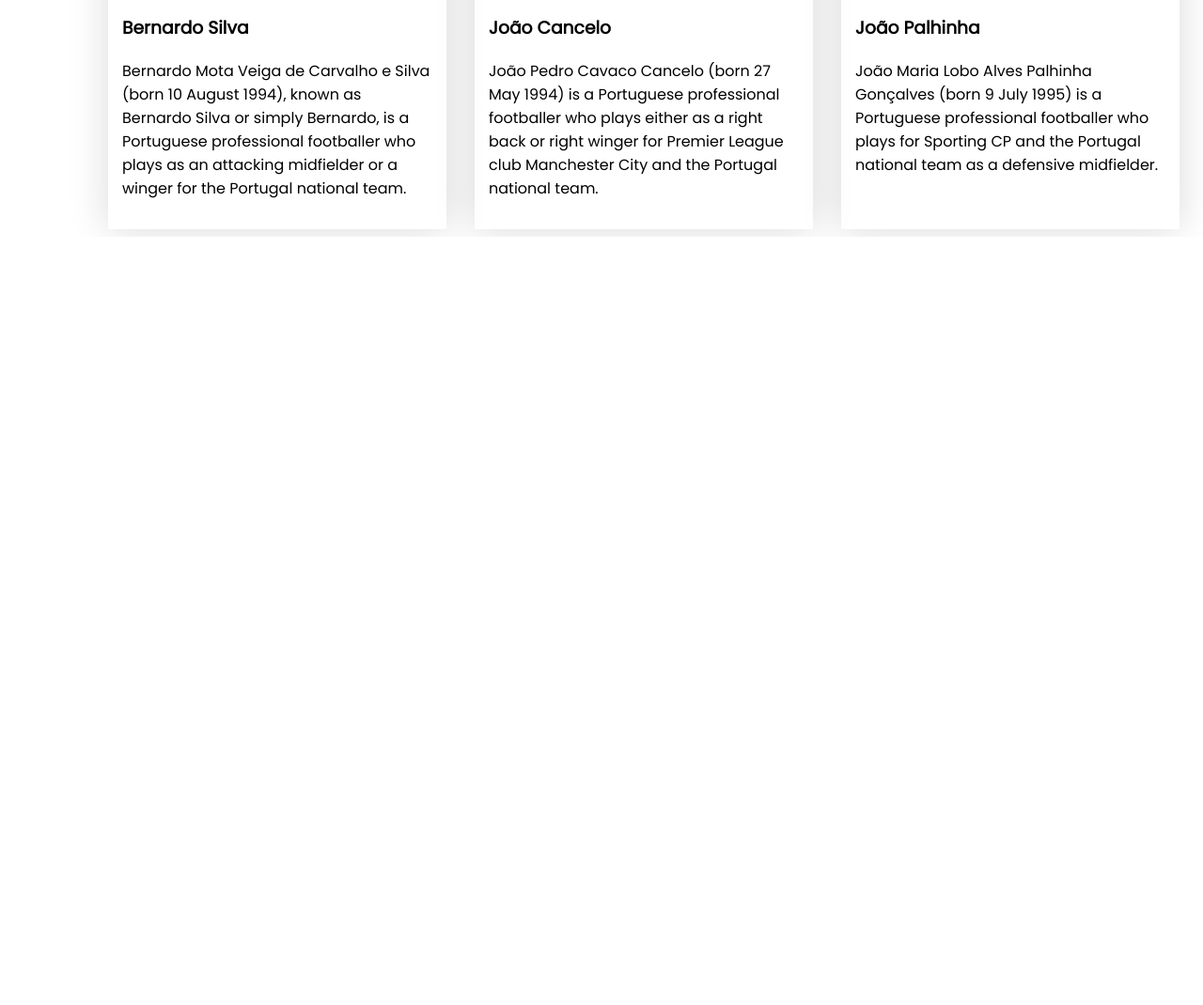
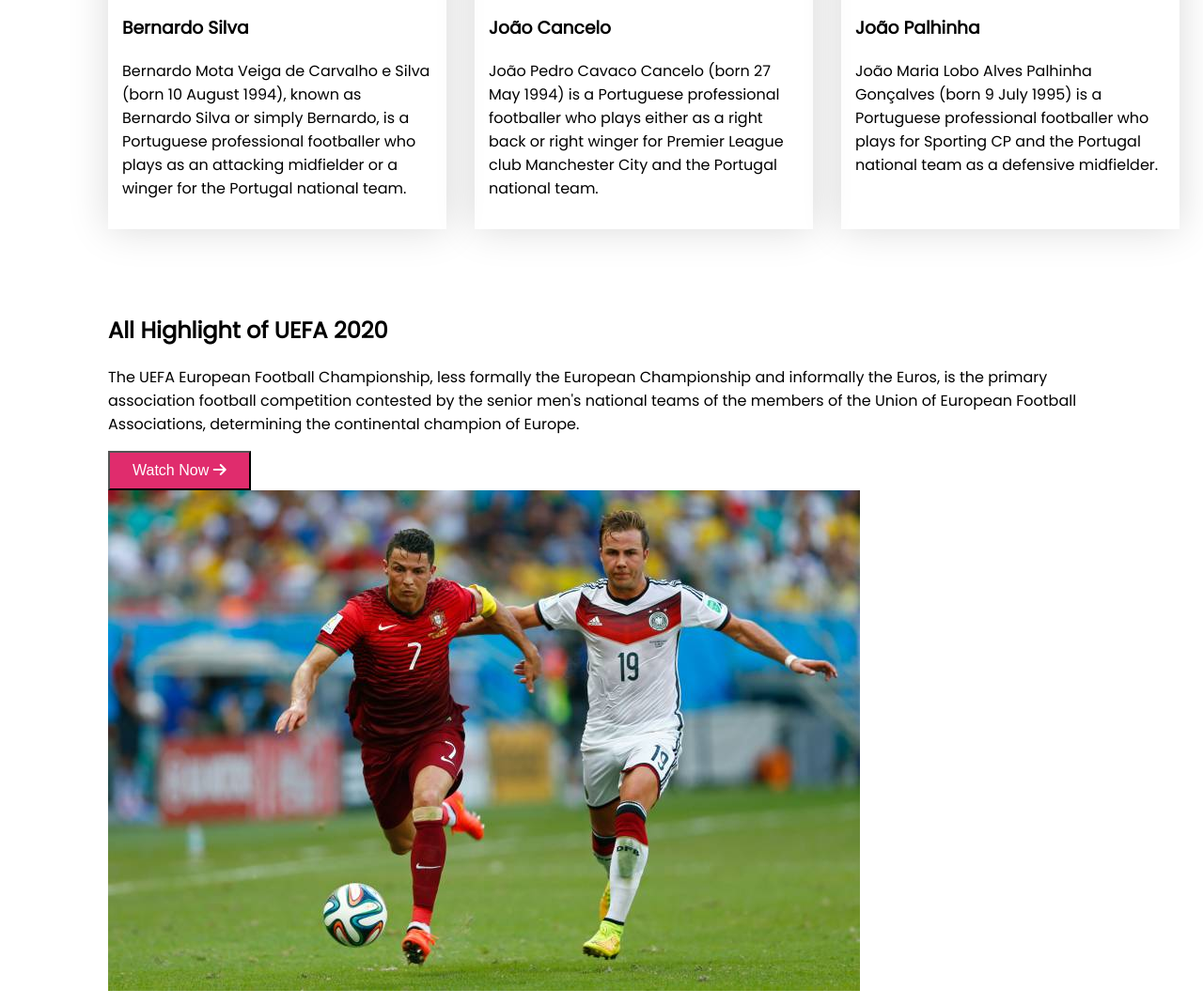
Before and after one commit to sujoykarnel/responsive-football-portugal, a plain HTML site: page index.html in a window 1280 px wide. Shown: the part 3121-4191 px from the top of the page at 94% size. Before the commit the page ends 3373 px from the top, so only its background shows below. Drawn offline with Linux system fonts and the light colour scheme.

Commit message:
highlight section data add

```diff
--- a/index.html
+++ b/index.html
@@ -36,7 +36,9 @@
             </div>
         </div>
     </header>
+    <!-- header end -->
     <main>
+        <!-- player section start -->
         <section class="container">
             <div class="players">
                 <article class="player">
@@ -173,6 +175,27 @@
                 </article>
             </div>
         </section>
+        <!-- player section end -->
+        <!-- highlight section start -->
+        <section class="container">
+            <article class="highlight">
+                <div class="highlight-info">
+                    <h2>All Highlight of UEFA 2020</h2>
+                    <p>
+                        The UEFA European Football Championship, less formally the European Championship and informally
+                        the Euros, is the primary association football competition contested by the senior men's
+                        national teams of the members of the Union of European Football Associations, determining the
+                        continental champion of Europe.
+                    </p>
+                    <button class="buttons">Watch Now <i class="fas fa-arrow-right"></i></button>
+                </div>
+                <div class="highlight-photo">
+                    <img src="images/match.jpg" alt="">
+                </div>
+
+            </article>
+        </section>
+        <!-- highlight section end -->
     </main>
 
 </body>
```
